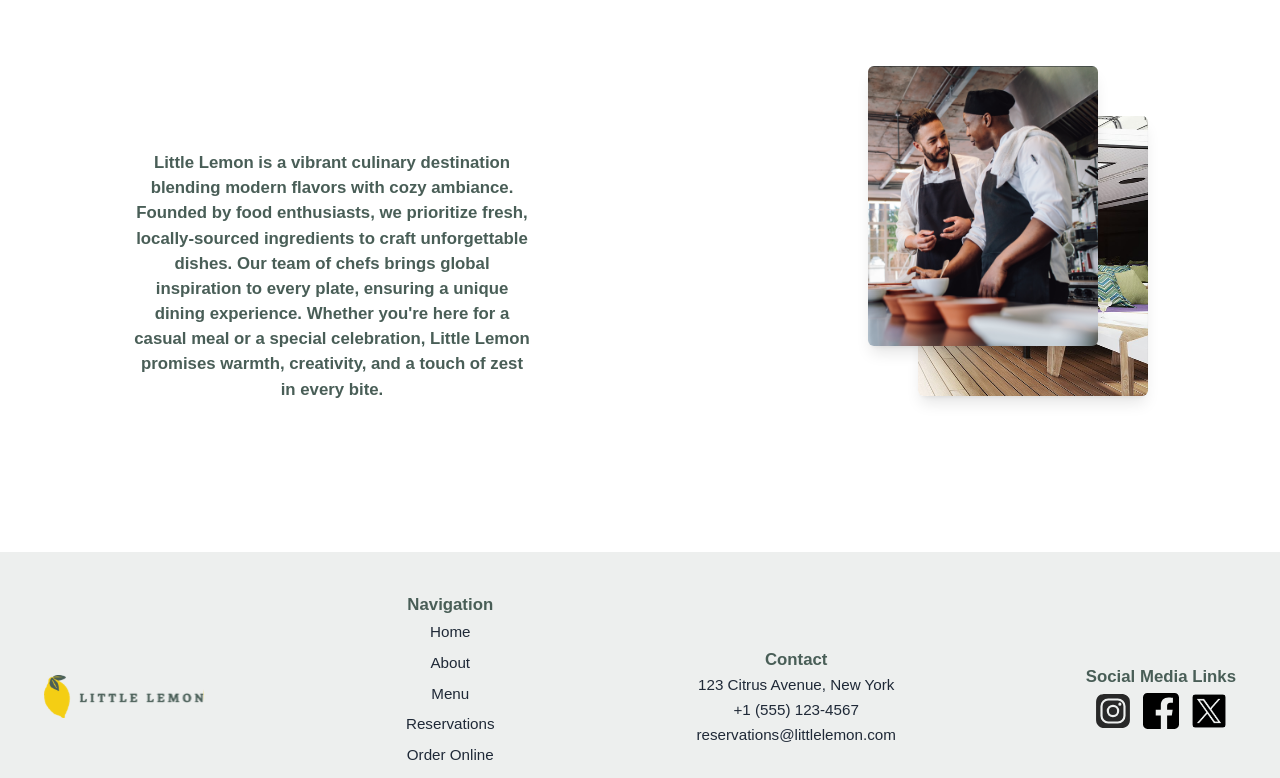
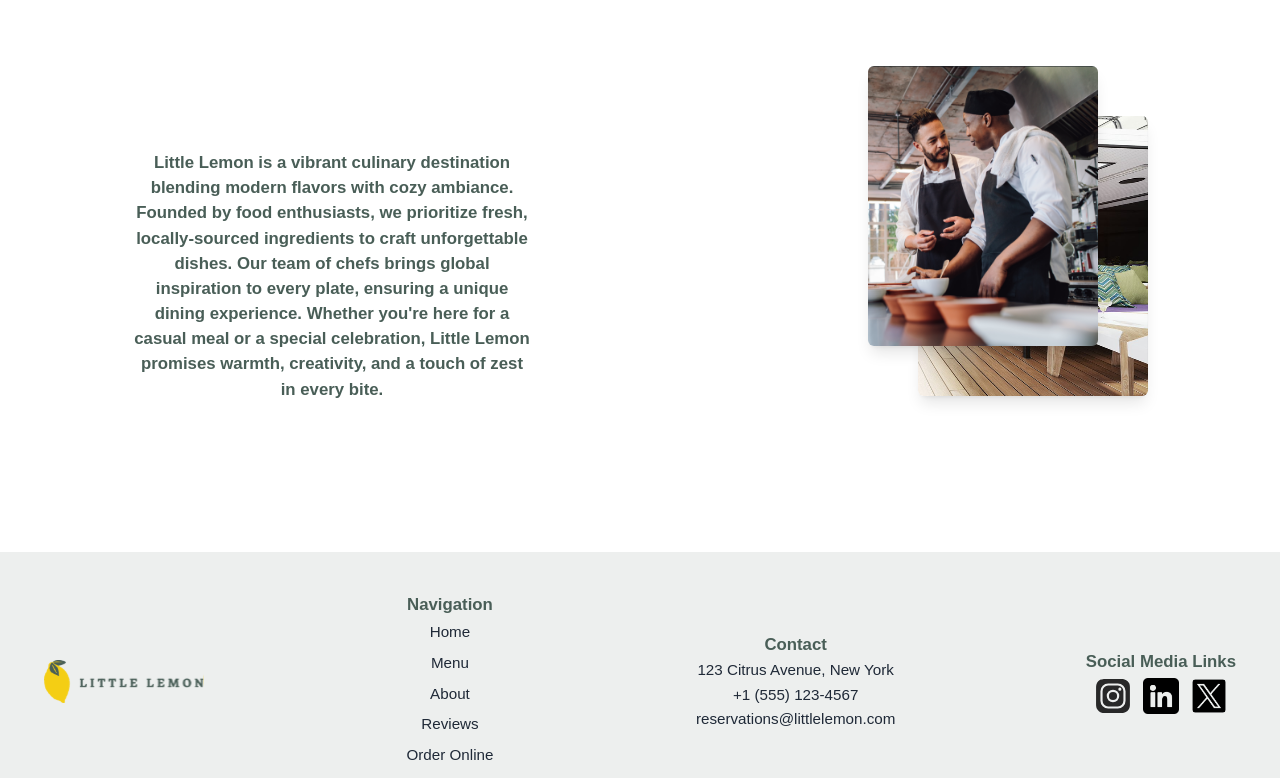
Before and after one commit to kazxr/Lemon-Restaurant, a React (Vite) app: page / in a window 1280 px wide. Shown: the part 2005-2783 px from the top of the page. Built offline with nearby package versions, Linux system fonts and the light colour scheme.

Commit message:
fix: resolve cards on switch, orange outline bug and adding scrollinto to nav elements for header and Footer closes #1

```diff
--- a/index.html
+++ b/index.html
@@ -12,7 +12,7 @@
   />
   <!-- SEO Meta Tags -->
   <title>Little Lemon Restaurant</title>
-  <link rel="icon"  type="image/svg+xml" href="./public/vite.svg" />
+  <link rel="icon"  type="image/svg+xml" href="./public/Logo.svg" />
   <meta name="description" content="A detailed and compelling description of your website for search engines and users." />
   <meta name="robots" content="index, follow" />
   <meta name="author" content="Your Name or Company Name" />
--- a/src/components/About.jsx
+++ b/src/components/About.jsx
@@ -52,7 +52,7 @@ function About() {
   };
 
   return (
-    <section className="w-full my-20 font-karla">
+    <section id="about" className="w-full my-20 font-karla">
       <div
         id="main-div-about"
         className="max-w-[1240px] mx-auto flex flex-col lg:px-28 md:px-16 sm:px-0 "
--- a/src/components/Cards.jsx
+++ b/src/components/Cards.jsx
@@ -2,35 +2,48 @@ import data from "../data/cardsData.json";
 import Card from "./card";
 import right from "../assets/right1.png";
 import left from "../assets/left1.png";
-import { useEffect } from "react";
 
 function Cards() {
-  useEffect(() => {}, []);
-
   let handlerRight = (e) => {
     const cards = [
       document.querySelector("#card1"),
       document.querySelector("#card2"),
       document.querySelector("#card3"),
     ];
+    //#when clicking left will make right opacity=1;
     const leftImg = document.querySelector("#left-img");
     leftImg.style.opacity = "1";
 
     for (let i = 0; i < cards.length - 1; i++) {
       let current = cards[i];
       let next = cards[i + 1];
-      if (i + 1 == 2) {
+      let arr = ["z-50", "z-40", "z-30"];
+      //# this will make an effect of cards going form top to buttom;
+      if (i == 1) {
+        for (let j = 0; j <= 2; j++) {
+          setTimeout(() => {
+            cards[j].classList.remove(arr[j]);
+          }, 600);
+        }
+      }
+      //# this will hide right arrow when we reach last card;
+      if (i == 1) {
         e.target.style.opacity = "0.5";
       }
-      if (current.classList.contains("z-50")) {
-        current.style.animation = "none";
-        current.offsetHeight;
-        current.style.animation = "cardMotion 0.4s  ease-in-out";
+      //# this toggle animation, and hide cards in the front so the one in the back
+      //# will be visible; when animation accur;
+      if (current.classList.contains("block")) {
+
+        current.classList.remove("active-animation-card-reverse");
+        current.classList.add("active-animation-card");
+
+        next.classList.remove("hidden");
+        next.classList.add("block");
         setTimeout(() => {
-          current.classList.remove("z-50");
-          next.classList.add("z-50");
-
-        }, 200);
+          current.classList.add("hidden");
+          current.classList.remove("block");
+          current.classList.remove("active-animation-card");
+        }, 500);
         break;
       }
     }
@@ -42,31 +55,53 @@ function Cards() {
       document.querySelector("#card2"),
       document.querySelector("#card3"),
     ];
+
+    //#when clicking right will make left opacity=1;
     const rightImg = document.querySelector("#right-img");
     rightImg.style.opacity = "1";
+
     for (let i = 1; i < cards.length; i++) {
       let current = cards[i];
       let prev = cards[i - 1];
-      if (prev.classList.contains("z-50")) {
+      //# this when first time clicking on left arrow will hide it
+      if (prev.classList.contains("block")) {
         e.target.style.opacity = "0.5";
       }
-      if (current.classList.contains("z-50")) {
+
+      //# this when we reach first card will make arrow invisible;
+      if (current.classList.contains("block")) {
+
+        //# this to make a cool effect of cards going from top to back;
+        let arr = ["z-50", "z-40", "z-30"];
+        if (i == 1) {
+
+          for (let j = 0; j <= 1; j++) {
+            setTimeout(() => {
+              cards[j].classList.add(arr[j]);
+            }, 1600);
+          }
+        }
+
+
         if (i - 1 == 0) {
           e.target.style.opacity = "0.5";
         }
-        current.style.animation = "none";
-        current.offsetHeight;
-        current.style.animation = "cardMotionReverse 0.4s 0.15s  ease-in-out";
+        //# this make reverse animation, and toggle visiblity of cards in the back
+        current.classList.remove("active-animation-card");
+        current.classList.add("active-animation-card-reverse");
+        prev.classList.remove("hidden");
+        prev.classList.add("block");
         setTimeout(() => {
-          current.classList.remove("z-50");
-          prev.classList.add("z-50");
-        }, 200);
+          current.classList.add("hidden");
+          current.classList.remove("block");
+          current.classList.remove("active-animation-card-reverse");
+        }, 500);
         break;
       }
     }
   };
   return (
-    <section className="py-10 w-full font-karla ">
+    <section id="menu" className="py-10 w-full font-karla ">
       <div className="mx-auto max-w-[1240px] xl:px-1 px-5">
         <div className="flex justify-between items-center mt-5 mb-16">
           <h1 className="size-hero-title font-markazi">This weeks specials!</h1>
@@ -97,7 +132,7 @@ function Cards() {
             onClick={handlerRight}
             id="right-img"
             alt=""
-            className="hidden active  "
+            className="hidden active "
           />
         </div>
       </div>
--- a/src/components/Footer.jsx
+++ b/src/components/Footer.jsx
@@ -2,37 +2,34 @@ import logo from "../assets/Logo.svg";
 import minilogo from "../assets/mini-logo.png";
 
 import insta from "../assets/insta-0.svg";
-import fb from "../assets/fb-0.svg";
+import linkdin from "../assets/linkedin.png";
 import x from "../assets/x-0.png";
 
 function Footer() {
+   // nav scrolling logic, scroll into section;
+   // you can add <a> tag istead of this function
+  let scrollIntoSection=(id)=>{
+    let elem= document.querySelector("#"+id)
+    elem.scrollIntoView({
+      block: "center",
+      behavior: "smooth"
+    })
+
+  }
   return (
-    <section className="w-full font-karla py-10 mt-[150px] bg-graySecondary footer-text text-gray-800">
+    <section id="footer" className="w-full font-karla py-10 mt-[150px] bg-graySecondary footer-text text-gray-800">
       <div className="mx-auto max-w-[1240px] flex  items-center justify-between xl:px-0 lg:px-6 sm:px-6">
         <img src={logo} alt="" className="xl:w-44 lg:w-40 sm:hidden lg:block " />
-        <img src={minilogo} alt="" className="lg:hidden md:w-14 sm:w-8 sm:block " />
+        <img src={minilogo} alt="" className="lg:hidden md:w-12 sm:w-8 sm:block " />
 
         <div className="flex flex-col items-center  ">
           <h1 className="footer-title  ">Navigation</h1>
           <ul className="flex flex-col items-center  footer-ul ">
-            <li>
-              <a href="">Home</a>
-            </li>
-            <li>
-              <a href="">About</a>
-            </li>
-            <li>
-              <a href="">Menu</a>
-            </li>
-            <li>
-              <a href="">Reservations</a>
-            </li>
-            <li>
-              <a href="">Order Online</a>
-            </li>
-            <li>
-              <a href="">Login</a>
-            </li>
+            <li onClick={()=>scrollIntoSection("home")}>Home</li>
+            <li onClick={()=>scrollIntoSection("menu")}>Menu</li>
+            <li onClick={()=>scrollIntoSection("about")}>About</li>
+            <li onClick={()=>scrollIntoSection("reviews")}>Reviews</li>
+            <li >Order Online</li>
           </ul>
         </div>
         <div className="flex flex-col leading-relaxed items-center  ">
@@ -44,21 +41,21 @@ function Footer() {
           <div className="sm:flex sm:flex-col sm:items-center lg:hidden lg:mt-0 sm:mt-4">
             <h1 className="footer-title mb-1">Social Media Links</h1>
             <div className="flex space-x-3 items-center">
-              <a href="">
+              <a href="https://www.instagram.com/kazx.r/" target="_blank">
                 <img
                   src={insta}
                   alt=""
                   className="xl:w-9 lg:w-9 md:w-8 sm:w-7 xl:h-9 lg:h-9 md:h-8 sm:h-7"
                 />
               </a>
-              <a href="">
+              <a href="https://www.linkedin.com/in/youssef-el-kaouani-5896012b0/" target="_blank">
                 <img
-                  src={fb}
+                  src={linkdin}
                   alt=""
                   className="xl:w-9 lg:w-9 md:w-8 sm:w-7 xl:h-9 lg:h-9 md:h-8 sm:h-7"
                 />
               </a>
-              <a href="">
+              <a href="#footer">
                 <img
                   src={x}
                   alt=""
@@ -71,22 +68,21 @@ function Footer() {
         <div className="lg:flex flex-col items-center sm:hidden ">
           <h1 className="footer-title mb-1">Social Media Links</h1>
           <div className="flex space-x-3 items-center">
-            <a href="">
+            <a href="https://www.instagram.com/kazx.r/" target="_blank">
               <img
                 src={insta}
                 alt=""
                 className="xl:w-9 lg:w-9 md:w-8 sm:w-7 xl:h-9 lg:h-9 md:h-8 sm:h-7"
               />
             </a>
-            <a href="">
+            <a href="https://www.linkedin.com/in/youssef-el-kaouani-5896012b0/" target="_blank">
               <img
-                src={fb}
+                src={linkdin}
                 alt=""
                 className="xl:w-9 lg:w-9 md:w-8 sm:w-7 xl:h-9 lg:h-9 md:h-8 sm:h-7"
               />
             </a>
-            <a href="">
-              {" "}
+            <a href="#footer">
               <img
                 src={x}
                 alt=""
--- a/src/components/Header.jsx
+++ b/src/components/Header.jsx
@@ -3,7 +3,18 @@ import HamMenu from "../assets/hambergerMenu.svg";
 import hamMenuCloser from "../assets/Xicon.svg";
 import { useEffect, useRef } from "react";
 function Header() {
-  // nav scrolling logic
+  // nav scrolling logic, scroll into section;
+  let scrollIntoSection=(id)=>{
+    let elem= document.querySelector("#"+id)
+    elem.scrollIntoView({
+      block: "center",
+      behavior: "smooth"
+    })
+
+  }
+
+
+  // when scroll down will hide nav when up will appear;
   let header = useRef(0);
   let headerElement = useRef(null);
   let ScrollHandler = () => {
@@ -63,11 +74,11 @@ function Header() {
             />
           </div>
           <ul className="nav-ul hidden-phone-special lg:flex-desktop xl:space-x-6 lg:space-x-4 py-6">
-            <li>Home</li>
-            <li>About</li>
-            <li>Menu</li>
-            <li>Reservation</li>
-            <li>Order Online</li>
+            <li onClick={()=>scrollIntoSection("home")}>Home</li>
+            <li onClick={()=>scrollIntoSection("menu")}>Menu</li>
+            <li onClick={()=>scrollIntoSection("about")}>About</li>
+            <li onClick={()=>scrollIntoSection("reviews")}>Reviews</li>
+            <li >Order Online</li>
             <li className="hidden-desktop">Login</li>
           </ul>
           <div className="py-6 hidden-phone lg:block sm:hidden nav-size-btn font-karla font-bold text-greenPrimary ">
--- a/src/components/Main.jsx
+++ b/src/components/Main.jsx
@@ -1,7 +1,7 @@
 import heroImg from "../assets/heroPicture.jpg";
 function Main() {
   return (
-    <section className="pt-[150px] pb-14 w-full bg-greenPrimary">
+    <section id="home" className="pt-[150px] pb-14 w-full bg-greenPrimary">
       <div className="w-full max-w-[1240px] mx-auto flex-desktop xl:px-1 px-5">
       <div className="font-karla text-white " >
         <h1 className="size-hero-title font-markazi leading-7 text-yellowPrimary">
--- a/src/components/Reviews.jsx
+++ b/src/components/Reviews.jsx
@@ -59,7 +59,7 @@ function Reviews() {
   };
 
   return (
-    <section className="bg-graySecondary w-full md:mt-[80px] sm:mt-[50px]">
+    <section id="reviews" className="bg-graySecondary w-full md:mt-[80px] sm:mt-[50px]">
       <div className="max-w-[1240px]  mx-auto  flex flex-col">
         <div className="section-title self-center mt-[50px] mb-[-20px]"><h1>Reviews</h1></div>
        <div className="flex items-center justify-between">
--- a/src/components/card.jsx
+++ b/src/components/card.jsx
@@ -1,7 +1,7 @@
 import motor from "../assets/motor.svg";
 function Card(data) {
-  let style = " card-phone-size card-size pb-4 rounded-md bg-graySecondary cursor-pointer hover:ring-2 hover:ring-orangeSecondary ";
-  let x = data.id == 1 ? "z-50" + style + data.id :data.id==2?"z-40" + style + data.id: "z-30" + style + data.id;
+  let style = "  card-phone-size card-size pb-4 rounded-md bg-graySecondary cursor-pointer hover:ring-2 hover:ring-orangeSecondary bg-graySecondary cursor-pointer ";
+  let x = data.id == 1 ? "block z-50" + style + data.id :data.id==2?"hidden z-40" + style + data.id: "hidden z-30" + style + data.id;
   return (
     <>
       <div
--- a/src/styles/index.css
+++ b/src/styles/index.css
@@ -21,6 +21,8 @@ body {
 
 /*: Nav style  */
 /*? desktop */
+
+
 
 .flex-desktop {
   @apply flex justify-between items-center;
@@ -172,6 +174,13 @@ body {
     opacity: 0;
   }
 }
+.active-animation-card{
+  animation: cardMotion 0.6s   ease-in-out ;
+}
+
+.active-animation-card-reverse{
+  animation: cardMotionReverse 0.6s   ease-in-out  ;
+}
 @keyframes cardMotionReverse {
   from {
     transform: translateX(0px) rotateZ(0deg);
@@ -267,5 +276,5 @@ body {
 
 .footer-ul li{
 
-@apply py-1 px-3 hover:text-yellow-700 rounded-sm duration-300 ease-in-out;
+@apply py-1 px-3 cursor-pointer hover:text-yellow-700 rounded-sm duration-300 ease-in-out;
 }
```
Also changed, not shown: src/assets/linkedin.png (added).
